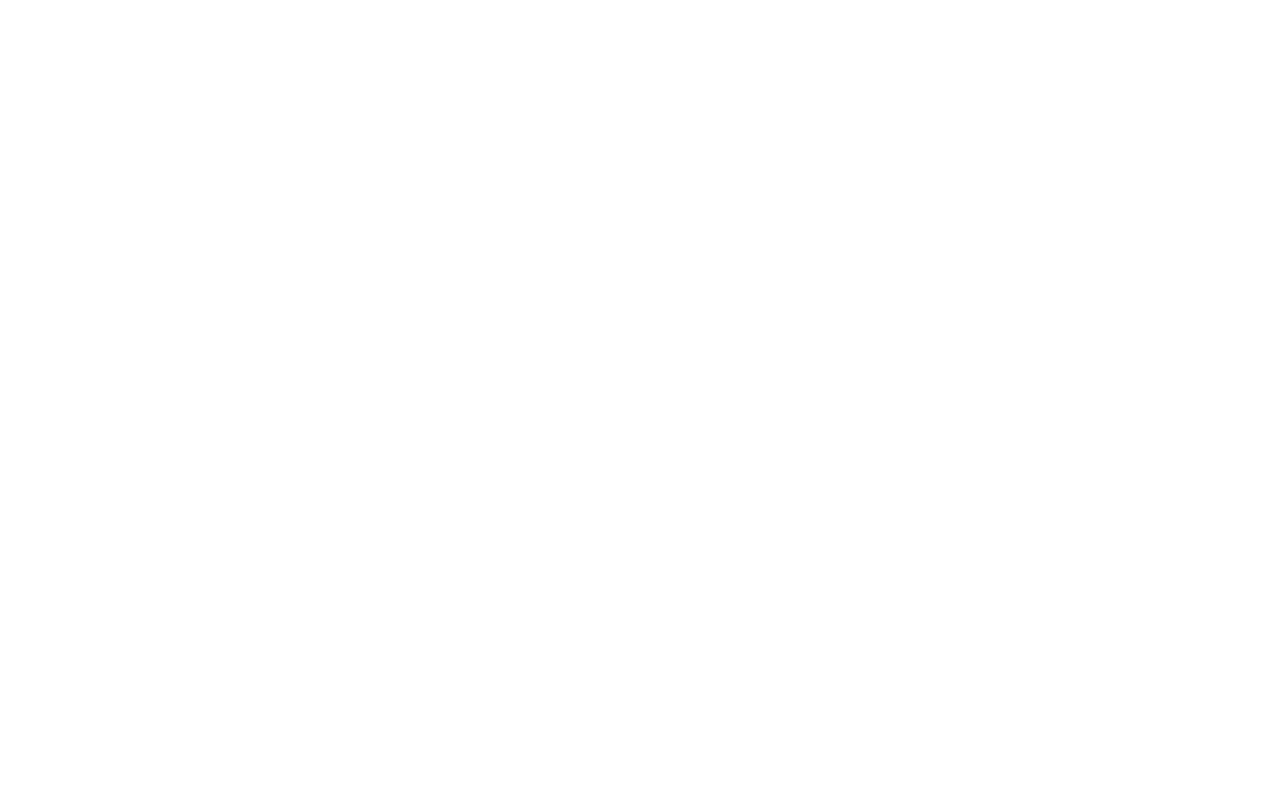
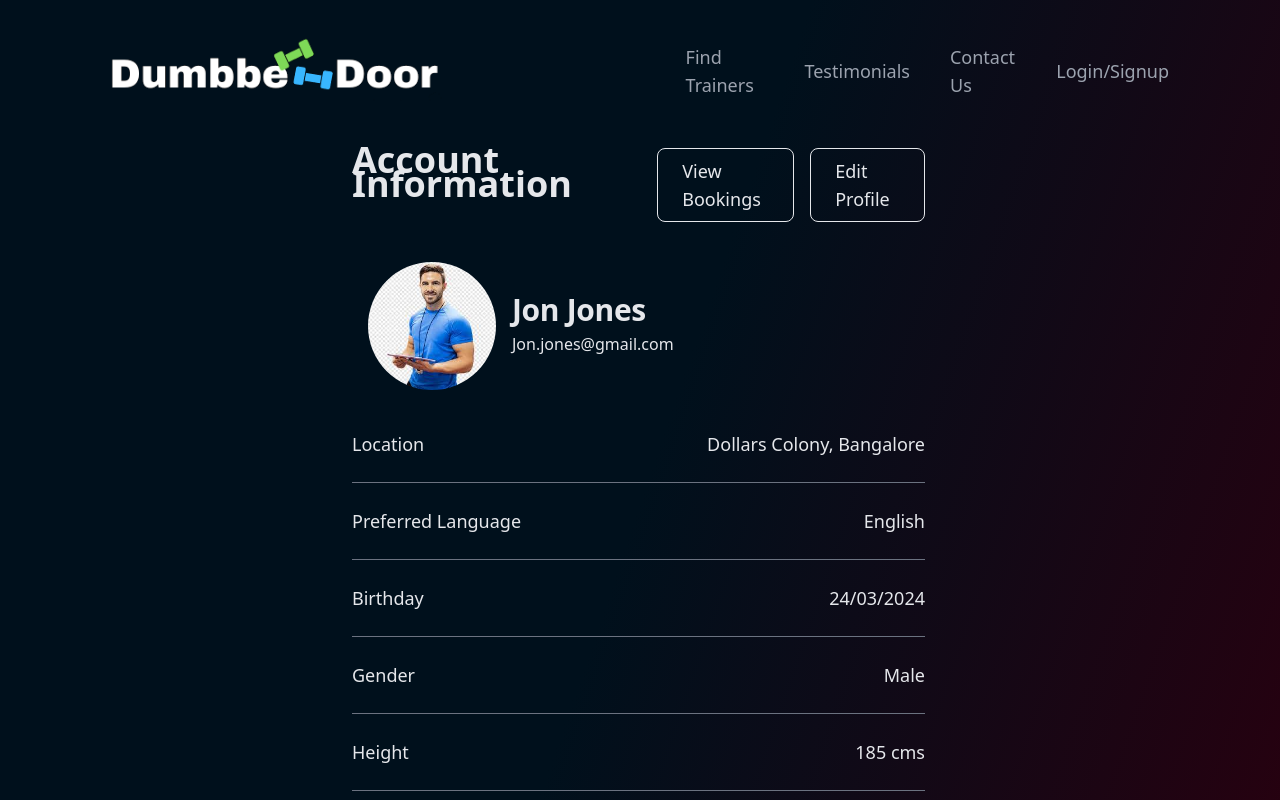
Before and after one commit to shikherjaitly/dumbbellDoor-frontend, a React (Create React App) app: page /customer in a window 1280 px wide. Before the commit this address had no page. Shown: the top 800 px of the page. Built offline with nearby package versions, Linux system fonts and the light colour scheme; a web font is replaced by a local one.

Commit message:
customer profile and booking page design

```diff
--- a/src/App.js
+++ b/src/App.js
@@ -9,6 +9,8 @@ import ForgotPassword from "./components/auth/ForgotPassword";
 import ResetPassword from "./components/auth/ResetPassword";
 import BookingPage from "./components/pages/BookingPage";
 import EditBooking from "./components/pages/EditBooking";
+import CustomerProfile from "./components/pages/CustomerProfile";
+import CustomerBookings from "./components/pages/CustomerBookings";
 
 export default function App() {
   return (
@@ -28,6 +30,7 @@ export default function App() {
           path="/trainer/:trainerName/:trainerID"
           element={<TrainerProfile />}
         />
+        <Route path="/customer" element={<CustomerProfile />} />
         <Route
           path="/trainer/:trainerName/:trainerID/book-session"
           element={<BookingPage />}
@@ -36,6 +39,7 @@ export default function App() {
           path="/trainer/:trainerName/:trainerID/edit-booking"
           element={<EditBooking />}
         />
+        <Route path="/my-bookings" element={<CustomerBookings />} />
       </Routes>
     </div>
   );
--- /dev/null
+++ b/src/components/pages/CustomerBookings.jsx
@@ -0,0 +1,64 @@
+import "react-toastify/dist/ReactToastify.css";
+import Navbar from "../Navbar.jsx";
+import avatar from "../../assets/t1.jpg";
+import { Link } from "react-router-dom";
+
+const CustomerBookings = () => {
+  return (
+    <div className="w-full min-h-screen relative [background:linear-gradient(108.87deg,_#00101c,_#00101c,_#29000f)] shadow-[0px_4px_4px_rgba(0,_0,_0,_0.25)] flex flex-col items-center justify-center pt-[3.813rem] pb-[3.875rem] pr-[3.438rem] pl-[1.25rem] box-border gap-[2.688rem_0rem] tracking-[normal] mq750:gap-[2.688rem_0rem] mq1275:pr-[1.688rem] mq1275:box-border">
+      <div style={{ marginTop: "-3.5rem" }}>
+        <Navbar />
+      </div>
+      <main className="w-full m-auto mt-[-3rem] flex flex-row items-center justify-center py-5 px-6 box-border gap-[0px_4px] max-w-full text-left text-base text-gray-200 font-plus-jakarta-sans">
+        <section className=" flex-1 flex flex-col items-center justify-center gap-8 pt-4 px-0 pb-0 box-border max-w-[calc(100%_-_311px)] text-left text-[36px] text-gray-200 font-plus-jakarta-sans mq825:max-w-full pl-8 ">
+          <div className="self-stretch flex flex-col items-start justify-start gap-12 max-w-full">
+            <div className=" w-full flex justify-between ">
+              <h1 className=" font-semibold">My Bookings</h1>
+              <section className=" flex gap-4">
+                <Link
+                  to="/customer"
+                  className=" text-lg border rounded-lg px-6 py-2"
+                >
+                  Back to Profile
+                </Link>
+              </section>
+            </div>
+          </div>
+          <section className=" w-full text-lg ">
+            <table className=" w-full">
+              <tr>
+                <th className=" py-3">Date</th>
+                <th className=" py-3">Trainer</th>
+                <th className=" py-3">Workout Type</th>
+                <th className=" py-3">Start Time</th>
+                <th className=" py-3">End Time</th>
+                <th className=" py-3">Amount Paid</th>
+                <th className=" py-3">Status</th>
+              </tr>
+              <tr>
+                <td className=" py-3">24/03/2024</td>
+                <td className=" py-3">James Suar</td>
+                <td className=" py-3">Cardio</td>
+                <td className=" py-3">05:00 hrs</td>
+                <td className=" py-3">06:00 hrs</td>
+                <td className=" py-3">Rs. 600</td>
+                <td className=" py-3">Requested</td>
+              </tr>
+              <tr>
+                <td className=" py-3">24/03/2024</td>
+                <td className=" py-3">James Suar</td>
+                <td className=" py-3">Cardio</td>
+                <td className=" py-3">05:00 hrs</td>
+                <td className=" py-3">06:00 hrs</td>
+                <td className=" py-3">Rs. 600</td>
+                <td className=" py-3">Requested</td>
+              </tr>
+            </table>
+          </section>
+        </section>
+      </main>
+    </div>
+  );
+};
+
+export default CustomerBookings;
--- /dev/null
+++ b/src/components/pages/CustomerProfile.jsx
@@ -0,0 +1,109 @@
+import "react-toastify/dist/ReactToastify.css";
+import Navbar from "../Navbar.jsx";
+import avatar from "../../assets/t1.jpg";
+import { Button } from "@mui/material";
+import { Link } from "react-router-dom";
+
+const CustomerProfile = () => {
+  return (
+    <div className="w-full min-h-screen relative [background:linear-gradient(108.87deg,_#00101c,_#00101c,_#29000f)] shadow-[0px_4px_4px_rgba(0,_0,_0,_0.25)] flex flex-col items-center justify-center pt-[3.813rem] pb-[3.875rem] pr-[3.438rem] pl-[1.25rem] box-border gap-[2.688rem_0rem] tracking-[normal] mq750:gap-[2.688rem_0rem] mq1275:pr-[1.688rem] mq1275:box-border">
+      <div style={{ marginTop: "-3.5rem" }}>
+        <Navbar />
+      </div>
+      <main className="w-[80%] m-auto mt-[-3rem] flex flex-row items-center justify-center py-5 px-6 box-border gap-[0px_4px] min-h-[808px] max-w-full text-left text-base text-gray-200 font-plus-jakarta-sans">
+        <section className=" flex-1 flex flex-col items-center justify-center pt-4 px-0 pb-0 box-border max-w-[calc(100%_-_311px)] text-left text-[36px] text-gray-200 font-plus-jakarta-sans mq825:max-w-full pl-8 ">
+          <div className="self-stretch flex flex-col items-start justify-start gap-6 max-w-full">
+            <div className=" w-full flex justify-between ">
+              <h1 className=" font-semibold">Account Information</h1>
+              <section className=" flex gap-4">
+                <Link
+                  to="/my-bookings"
+                  className=" text-lg border rounded-lg px-6 py-2"
+                >
+                  View Bookings
+                </Link>
+                <Link
+                  to="/build-your-profile"
+                  className=" text-lg border rounded-lg px-6 py-2"
+                >
+                  Edit Profile
+                </Link>
+              </section>
+            </div>
+
+            <div className="self-stretch flex flex-col gap-6 items-start justify-start max-w-full text-3xl">
+              <div className="self-stretch h-40 flex flex-row items-start justify-start p-4 box-border max-w-full">
+                <div className="self-stretch flex-1 flex flex-row items-center justify-between max-w-full gap-[16px]">
+                  <div className="self-stretch w-[311.4px] flex flex-row items-start justify-start gap-[0px_16px]">
+                    <div className="flex flex-col items-start justify-start">
+                      <img
+                        className="w-32 h-32 relative rounded-[64px] overflow-hidden shrink-0 object-cover"
+                        loading="lazy"
+                        alt=""
+                        src={avatar}
+                      />
+                    </div>
+                    <div className="self-stretch flex-1 flex flex-col gap-2 items-start justify-center">
+                      <div className="self-stretch flex flex-col items-start justify-start">
+                        <div className="self-stretch flex flex-col items-start justify-start">
+                          <h3 className="m-0 relative text-inherit tracking-[-0.33px] leading-[27.5px] font-bold font-inherit mq450:text-lg mq450:leading-[22px]">
+                            Jon Jones
+                          </h3>
+                        </div>
+                      </div>
+                      <div className="flex flex-col items-start justify-start text-base text-tan">
+                        <div className="flex flex-col items-start justify-start">
+                          <div className="relative leading-[24px] whitespace-nowrap">
+                            Jon.jones@gmail.com
+                          </div>
+                        </div>
+                      </div>
+                    </div>
+                  </div>
+                </div>
+              </div>
+              <div className=" w-full flex flex-col gap-6">
+                <div className=" flex justify-between text-lg ">
+                  <p>Location</p>
+                  <p>Dollars Colony, Bangalore</p>
+                </div>
+                <hr className=" w-full h-px bg-gray-500 border-0" />
+                <div className=" flex justify-between text-lg ">
+                  <p>Preferred Language</p>
+                  <p>English</p>
+                </div>
+                <hr className=" w-full h-px bg-gray-500 border-0" />
+                <div className=" flex justify-between text-lg ">
+                  <p>Birthday</p>
+                  <p>24/03/2024</p>
+                </div>
+                <hr className=" w-full h-px bg-gray-500 border-0" />
+                <div className=" flex justify-between text-lg ">
+                  <p>Gender</p>
+                  <p>Male</p>
+                </div>
+                <hr className=" w-full h-px bg-gray-500 border-0" />
+                <div className=" flex justify-between text-lg ">
+                  <p>Height</p>
+                  <p>185 cms</p>
+                </div>
+                <hr className=" w-full h-px bg-gray-500 border-0" />
+                <div className=" flex justify-between text-lg ">
+                  <p>Weight</p>
+                  <p>84 kg</p>
+                </div>
+                <hr className=" w-full h-px bg-gray-500 border-0" />
+                <div className=" flex justify-between text-lg ">
+                  <p>BMI</p>
+                  <p>20</p>
+                </div>
+              </div>
+            </div>
+          </div>
+        </section>
+      </main>
+    </div>
+  );
+};
+
+export default CustomerProfile;
```
